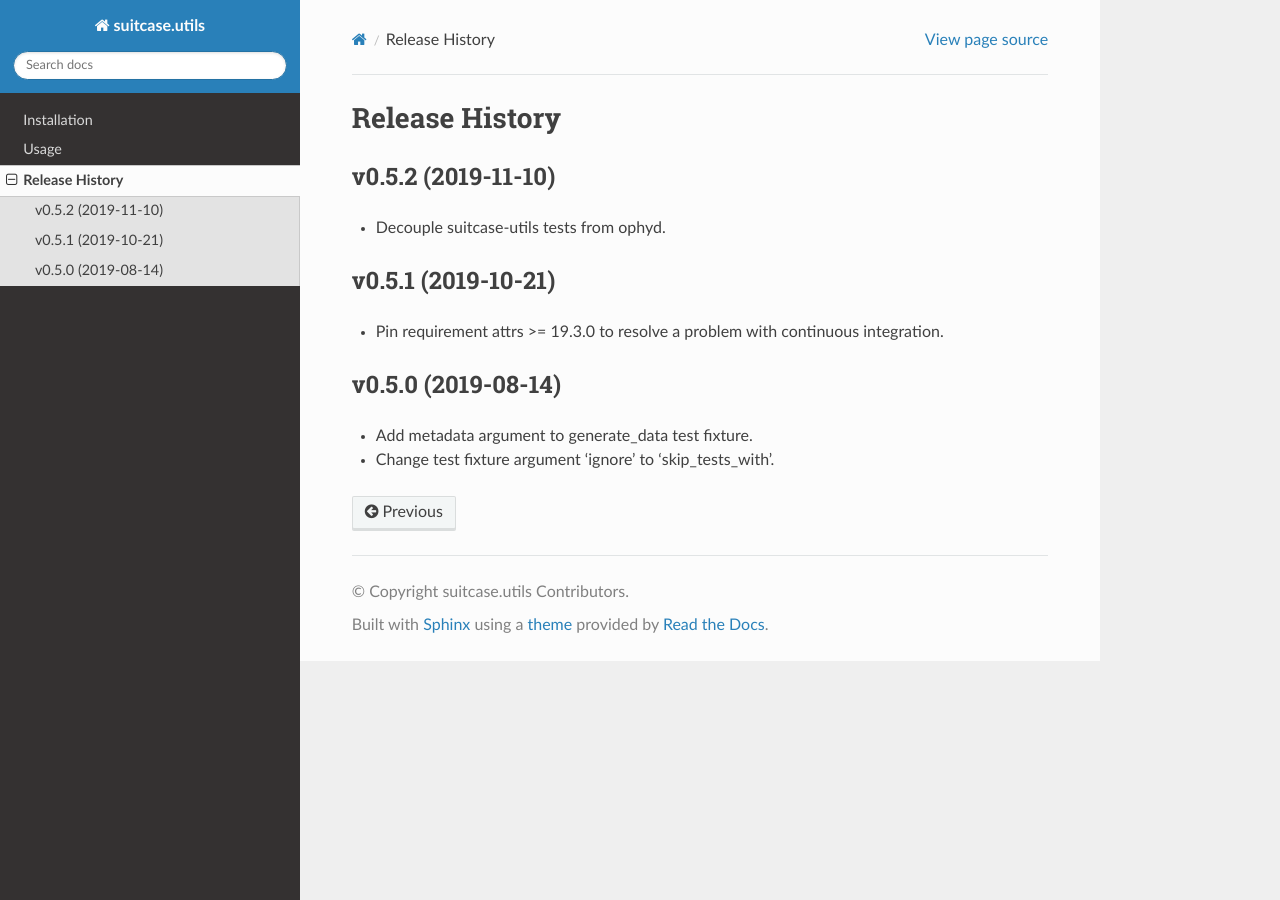
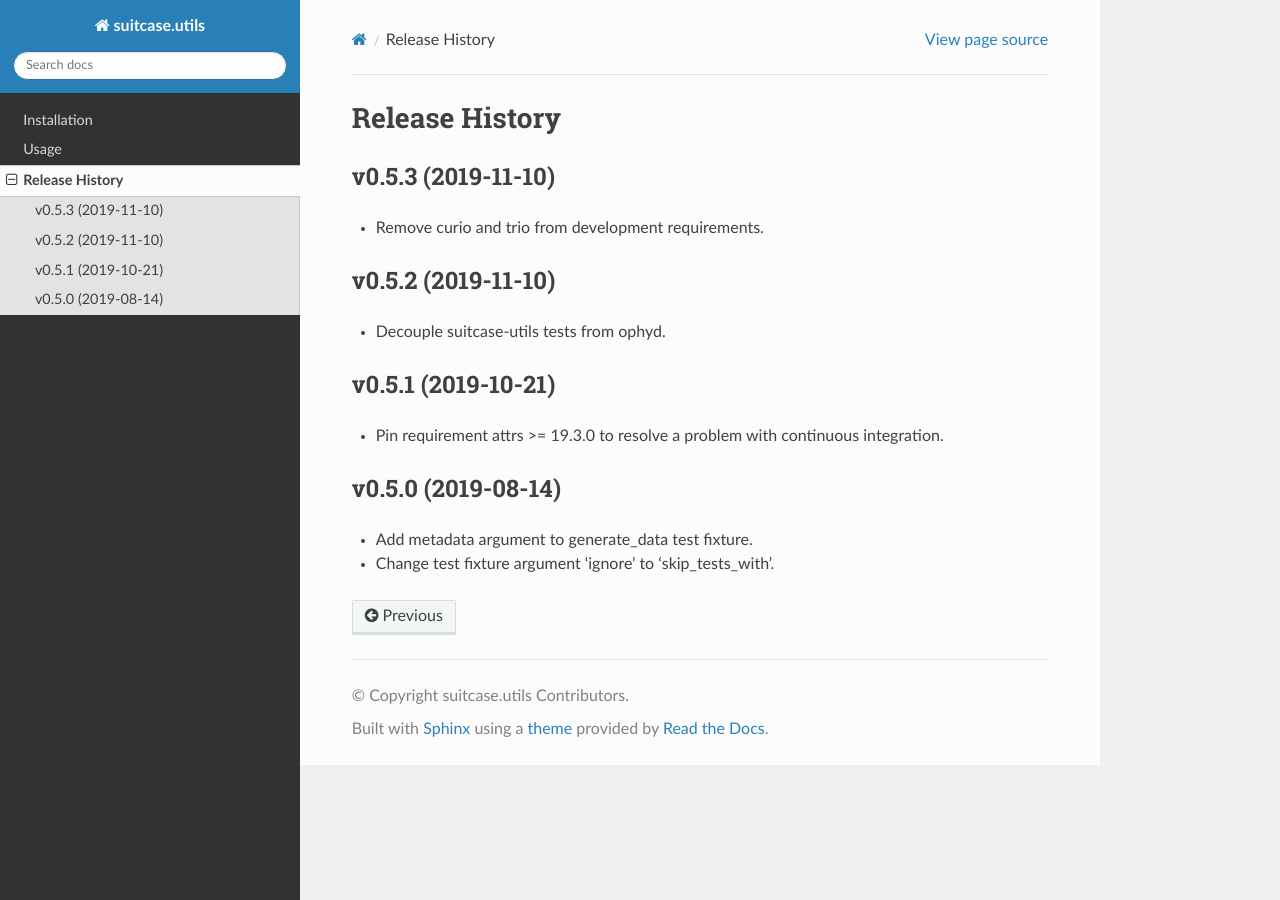
Before and after one commit to bluesky/suitcase-utils, a Sphinx documentation site: the page built from docs/source/release-history.rst, in a window 1280 px wide. Built offline with Sphinx 7.4.7 and the Read the Docs theme 2.0.0, drawn with Linux system fonts in a browser that asks for light colours.

Commit message:
update for 0.5.3

```diff
--- a/docs/source/release-history.rst
+++ b/docs/source/release-history.rst
@@ -1,6 +1,10 @@
 ===============
 Release History
 ===============
+
+v0.5.3 (2019-11-10)
+----------------------------
++ Remove curio and trio from development requirements.
 
 v0.5.2 (2019-11-10)
 ----------------------------
```
